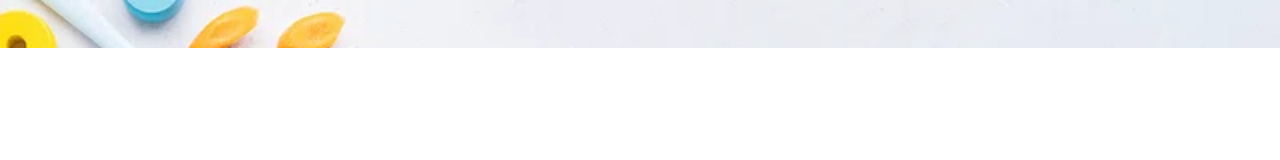
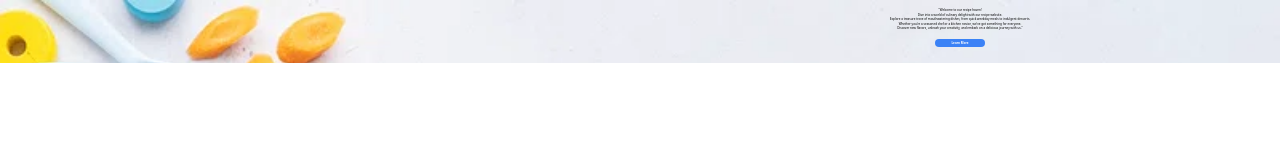
Before and after one commit to roycejohn/CookBookProj, a plain HTML site: page index.html in a window 1280 px wide. Drawn offline with nearby package versions, Linux system fonts and the light colour scheme.

Commit message:
Finished section

```diff
--- a/index.html
+++ b/index.html
@@ -12,9 +12,13 @@
 
     </header>
 
-    <hero class="flex mb-4">
+    <hero class="flex">
         <div class="w-1/2 h-12"></div>
-        <div class="w-1/2 h-12"></div>
+        <div class="w-1/2 h-fit my-2">"Welcome to our recipe haven!<br> Dive into a world of culinary delight with our recipe website.<br> Explore a treasure trove of mouthwatering dishes, from quick weekday meals to indulgent desserts.<br> Whether you're a seasoned chef or a kitchen novice, we've got something for everyone.<br> Discover new flavors, unleash your creativity, and embark on a delicious journey with us."<br>
+            <button class="bg-blue-500 hover:bg-blue-700 text-white font-bold py-0.5 px-4 rounded-full my-2">
+                Learn More
+            </button>
+        </div>
     </hero>
 
     <div class="recipe">
--- a/styles.css
+++ b/styles.css
@@ -13,6 +13,9 @@ hero {
     background-image: url(./assets/herobackground.jpg);
     background-repeat: no-repeat;
     background-size: cover;
+    font-size: 3px;
+    text-align: center;
+    align-items: center;
 }
 
 
```
